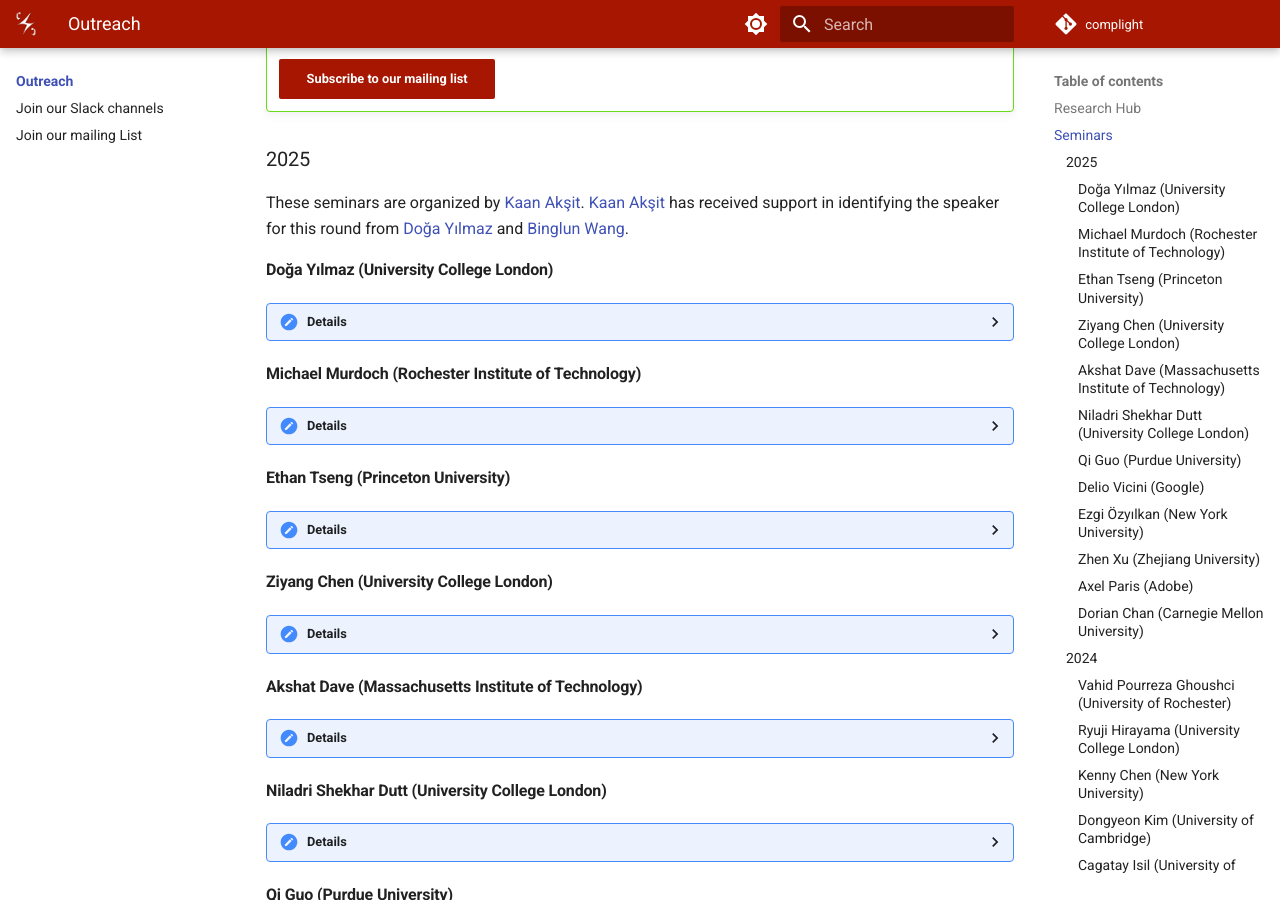
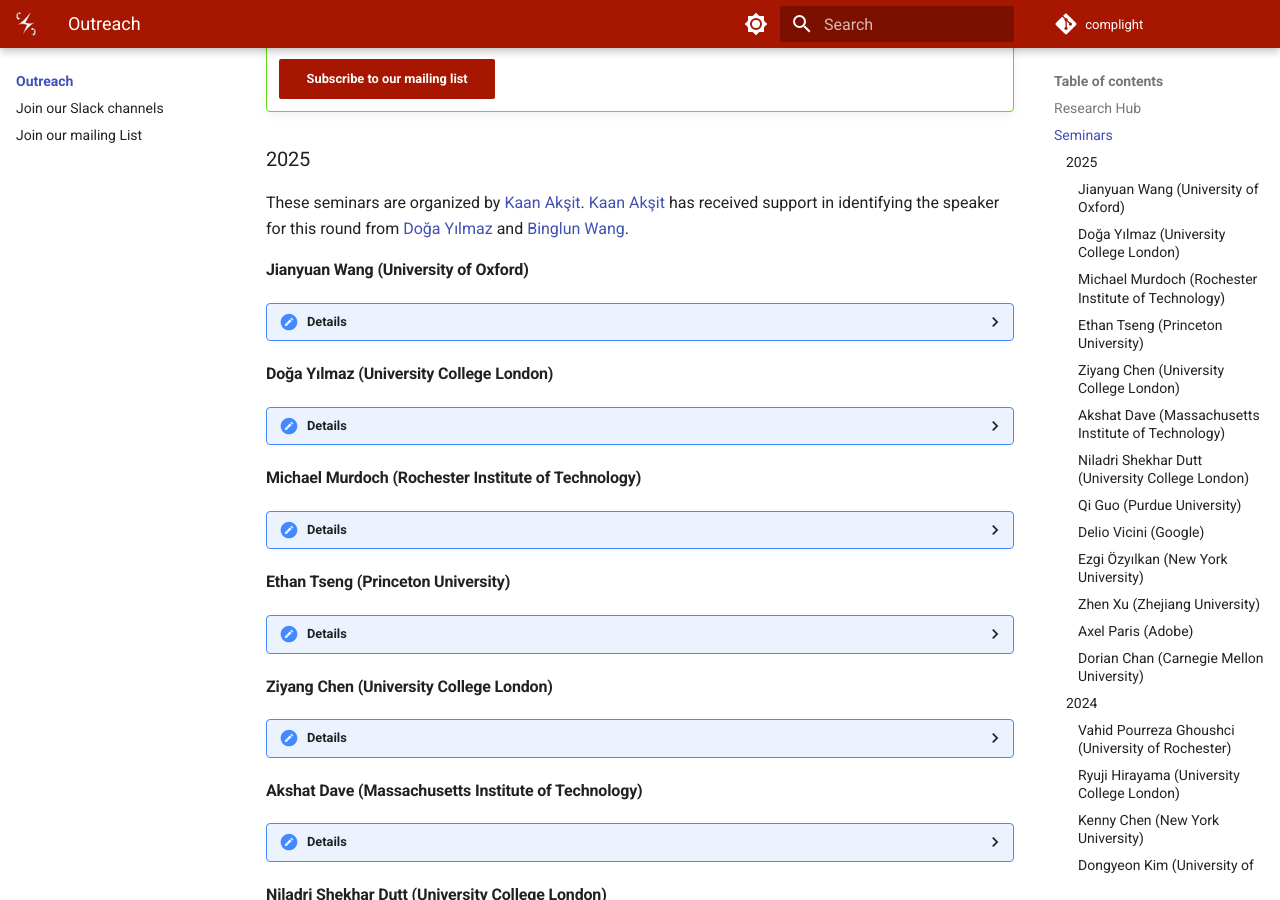
Before and after one commit to complight/complight.github.io, an MkDocs documentation site: the page built from docs/outreach/index.md, in a window 1280 px wide and 900 px high, scrolled down 1042 px. Built offline with MkDocs 1.6.1 and Material for MkDocs 9.7.7, drawn with Linux system fonts in a browser that asks for light colours.

Commit message:
Updating outreach page.

```diff
--- a/docs/outreach/index.md
+++ b/docs/outreach/index.md
@@ -35,6 +35,19 @@ Overall, seminars are a blend of internal and external presenters.
 ### 2025
 These seminars are organized by [Kaan Akşit](https://kaanaksit.com).
 [Kaan Akşit](https://kaanaksit.com) has received support in identifying the speaker for this round from [Doğa Yılmaz](https://yilmazdoga.net/) and [Binglun Wang](https://binglunwang.github.io/).
+
+#### Jianyuan Wang (University of Oxford)
+
+??? Details
+    **Date:**
+    8th October 2025
+
+    **Presenter:** [Jianyuan Wang](https://jytime.github.io/), Ph.D. Student at University of Oxford
+
+    **Title:** VGGT: Visual Geometry Grounded Transformer
+
+    **Watch:** [Recording (Password protected)](https://liveuclac-my.sharepoint.com/:v:/g/personal/ucackak_ucl_ac_uk/ER8RuWXBdvZOtmgxxxC8WCkB08w2fOuiEnlK8PNzsVXLig?nav=eyJyZWZlcnJhbEluZm8iOnsicmVmZXJyYWxBcHAiOiJTdHJlYW1XZWJBcHAiLCJyZWZlcnJhbFZpZXciOiJTaGFyZURpYWxvZy1MaW5rIiwicmVmZXJyYWxBcHBQbGF0Zm9ybSI6IldlYiIsInJlZmVycmFsTW9kZSI6InZpZXcifX0%3D&e=i3IXAq)
+
 
 
 #### Doğa Yılmaz (University College London)
```
